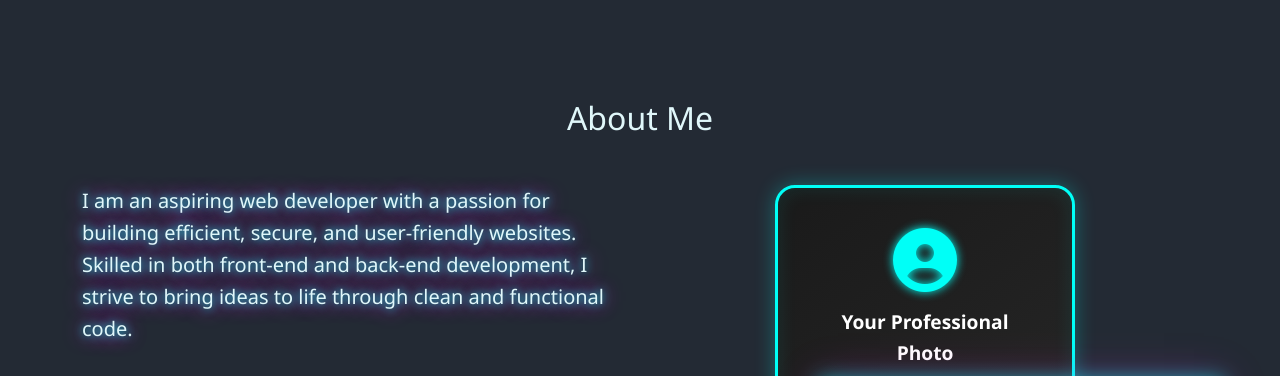
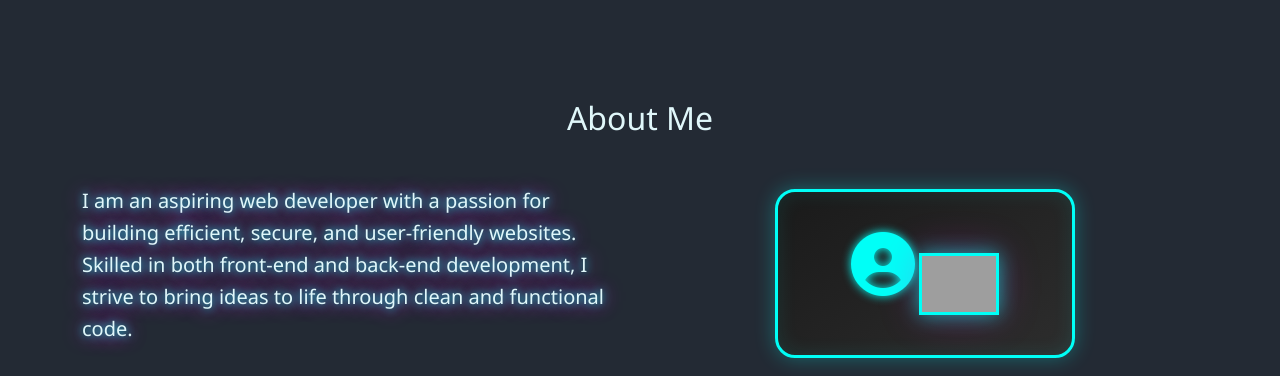
Before and after one commit to rence141/rence141_Myportfolio, a PHP site: page /portfolio.php in a window 1280 px wide. Shown: the part 801-1177 px from the top of the page. Run offline with PHP 8.4, Linux system fonts and the light colour scheme; grey boxes are pictures that could not be loaded.

Commit message:
changed size of pfp img

```diff
--- a/portfolio.php
+++ b/portfolio.php
@@ -962,12 +962,11 @@ echo $about_text;
 
                 </div>
                 <div class="col-lg-6 slide-in-right">
-                    <!-- Professional profile placeholder - replace with your actual photo -->
+                    <!-- Professional profile placeholder -->
                     <div class="profile-image-container">
                         <div class="profile-placeholder">
                             <i class="fas fa-user-circle"></i>
-                            <p>Your Professional Photo</p>
-                            <small><img src="https://scontent.fmnl3-4.fna.fbcdn.net/v/t39.30808-6/475687044_1306906997102854_5197075266384357703_n.jpg?_nc_cat=102&ccb=1-7&_nc_sid=a5f93a&_nc_ohc=P8j0vWTMc4kQ7kNvwFFwlq5&_nc_oc=Adm6UUWaZj55lSfz28zy-bObNEGXsyY9GoxIa99t7UlORnVcNJNuvTDMJNfngWj6S_E&_nc_zt=23&_nc_ht=scontent.fmnl3-4.fna&_nc_gid=3Od7HXvfdglqXby7NhEICA&oh=00_AfW2N4zKAxF-epaZR7_yKuaCM_Us-ohJu9_qCwoXfjFMKw&oe=68BB51A8" alt="Profile Image">
+                            <small><img src="https://scontent.fmnl3-4.fna.fbcdn.net/v/t39.30808-6/475687044_1306906997102854_5197075266384357703_n.jpg?_nc_cat=102&ccb=1-7&_nc_sid=a5f93a&_nc_ohc=P8j0vWTMc4kQ7kNvwFFwlq5&_nc_oc=Adm6UUWaZj55lSfz28zy-bObNEGXsyY9GoxIa99t7UlORnVcNJNuvTDMJNfngWj6S_E&_nc_zt=23&_nc_ht=scontent.fmnl3-4.fna&_nc_gid=3Od7HXvfdglqXby7NhEICA&oh=00_AfW2N4zKAxF-epaZR7_yKuaCM_Us-ohJu9_qCwoXfjFMKw&oe=68BB51A8" alt="Profile Image" style="width:80px; height:auto;">
                             </small>
                         </div>
                     </div>
```
